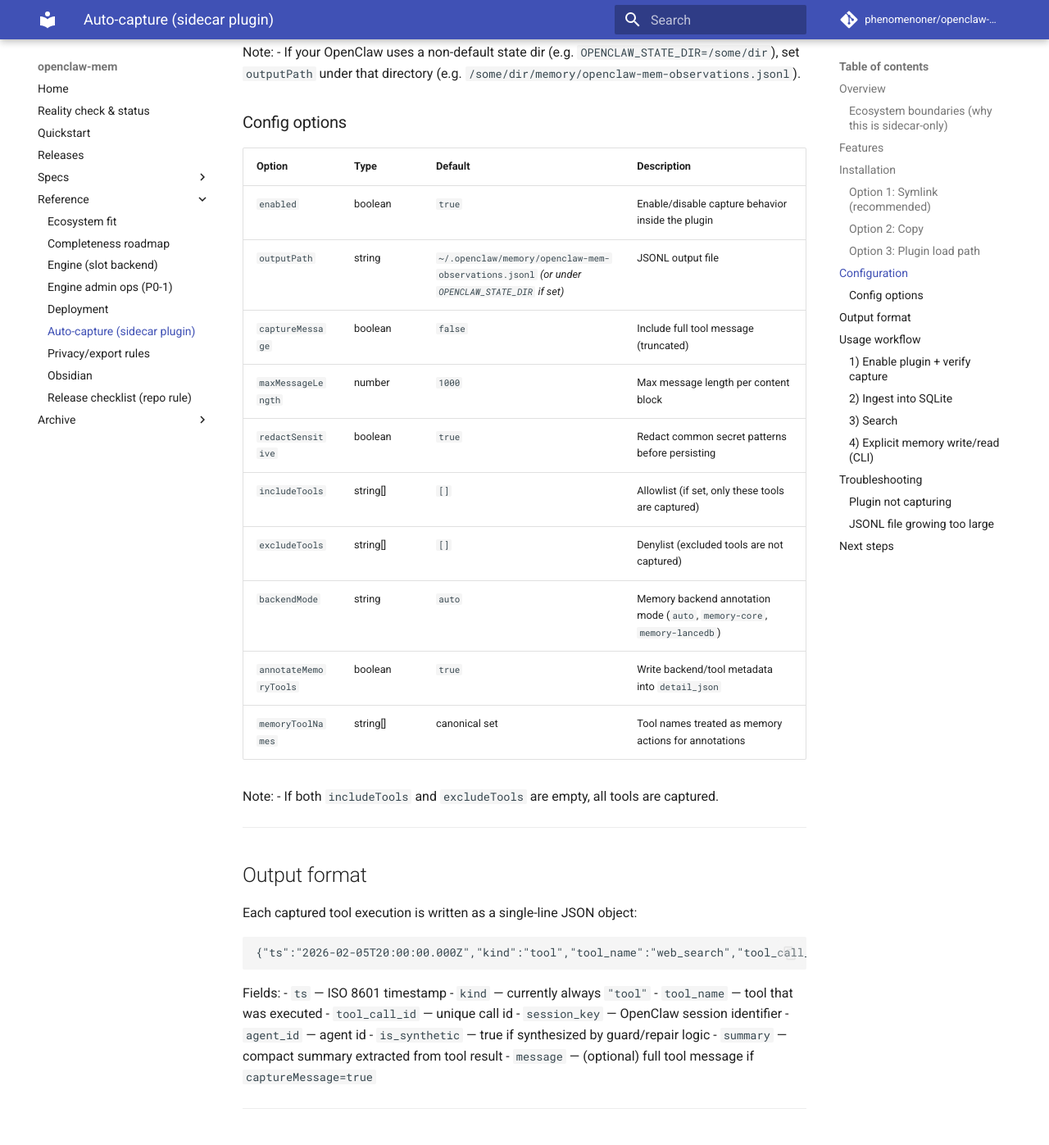
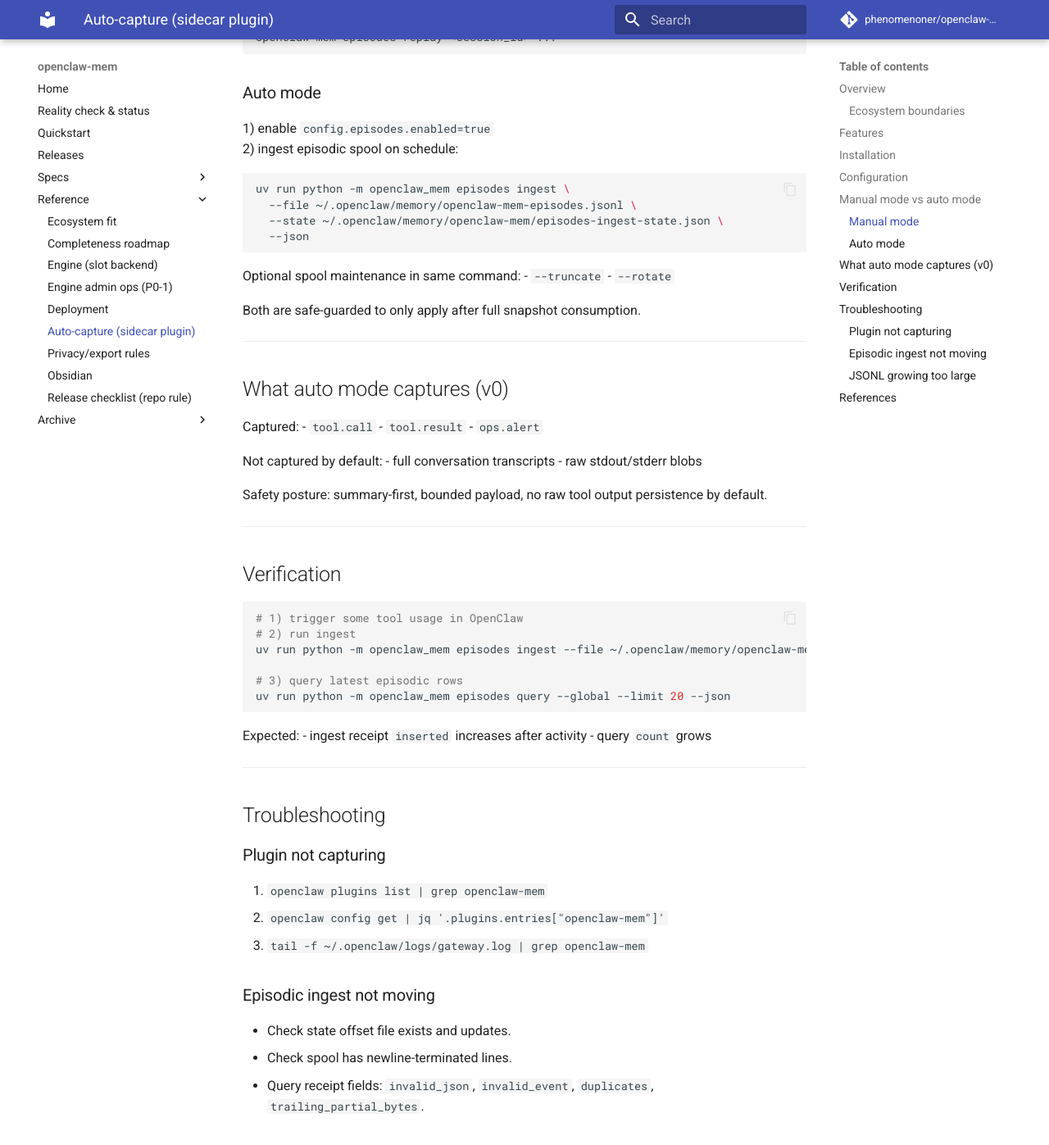
Before and after one commit to phenomenoner/openclaw-mem, an MkDocs documentation site: the page built from docs/auto-capture.md, in a window 1280 px wide and 1400 px high, scrolled down 2252 px. Shown: the top 1397 px of the window at 82% size. Built offline with MkDocs 1.6.1 and Material for MkDocs 9.7.7, drawn with Linux system fonts in a browser that asks for light colours; comment, search, counter and statistics services are not loaded; some of the changed text lies outside the part shown.

Commit message:
feat(episodes): add auto-capture spool + deterministic ingest mode

````diff
--- a/docs/auto-capture.md
+++ b/docs/auto-capture.md
@@ -1,69 +1,46 @@
 # Auto-Capture Plugin (`openclaw-mem`)
 
-Status: **PARTIAL** (capture-only; sidecar by design).
+Status: **IMPLEMENTED (sidecar)**
 
 ## Overview
 
-The OpenClaw plugin in `extensions/openclaw-mem/` is **capture-only**:
+The OpenClaw plugin in `extensions/openclaw-mem/` now supports two parallel lanes:
 
-- listens to `tool_result_persist`
-- writes compact JSONL observations for later ingestion into the local SQLite store
+1. **Observations lane** (existing)
+   - listens to `tool_result_persist`
+   - appends compact observation JSONL (`openclaw-mem-observations.jsonl`)
+2. **Episodic auto lane** (new, optional)
+   - emits bounded episodic events JSONL (`openclaw-mem-episodes.jsonl`)
+   - ingested later by `openclaw-mem episodes ingest` into SQLite table `episodic_events`
 
-For explicit long-term memory writes/reads, use CLI directly:
-- `openclaw-mem store ...`
-- `openclaw-mem hybrid ...`
+The plugin remains sidecar-only (no slot ownership).
 
-### Ecosystem boundaries (why this is sidecar-only)
+### Ecosystem boundaries
 
-- `memory-core` and `memory-lancedb` are the canonical OpenClaw memory backends.
-- `openclaw-mem` focuses on capture, local ingest/recall, and operations visibility.
-- This keeps backend migration and rollback low-risk: slot ownership stays native, while capture/audit remains continuous.
+- `memory-core` / `memory-lancedb` stay canonical slot backends.
+- `openclaw-mem` provides capture + local ingest/query + auditability.
 
-If you want the full deployment matrix, see `docs/ecosystem-fit.md`.
-
-> Note: if you want **autoRecall/autoCapture** at the *memory backend* layer, that is provided by the optional slot backend **`openclaw-mem-engine`** (not this capture-only plugin). See: `docs/mem-engine.md`.
+For backend-layer auto recall/capture, use optional `openclaw-mem-engine` (`docs/mem-engine.md`).
 
 ---
 
 ## Features
 
-✅ Automatic capture (append-only JSONL)
-✅ Include/exclude filtering for noisy tools
-✅ Smart summaries (compact extraction from tool results)
-✅ Optional message capture with truncation
-✅ Best-effort secret redaction before persisting
+✅ Observation auto-capture JSONL
+✅ Episodic auto spool (tool.call / tool.result / ops.alert)
+✅ Summary-first bounded payload/refs
+✅ Secret/output guardrails
+✅ Deterministic offset-based episodic ingest receipts
 
 ---
 
 ## Installation
 
-The plugin source is at: `extensions/openclaw-mem/`.
-
-### Option 1: Symlink (recommended)
+Plugin source: `extensions/openclaw-mem/`
 
 ```bash
-# From openclaw-mem repo root
 ln -s "$(pwd)/extensions/openclaw-mem" ~/.openclaw/plugins/openclaw-mem
 openclaw gateway restart
-```
-
-### Option 2: Copy
-
-```bash
-cp -r extensions/openclaw-mem ~/.openclaw/plugins/
-openclaw gateway restart
-```
-
-### Option 3: Plugin load path
-
-```json
-{
-  "plugins": {
-    "load": {
-      "paths": ["/path/to/openclaw-mem/extensions/openclaw-mem"]
-    }
-  }
-}
 ```
 
 ---
@@ -80,7 +57,6 @@
         "enabled": true,
         "config": {
           "outputPath": "~/.openclaw/memory/openclaw-mem-observations.jsonl",
-          "enabled": true,
           "captureMessage": false,
           "maxMessageLength": 1000,
           "redactSensitive": true,
@@ -88,7 +64,18 @@
           "annotateMemoryTools": true,
           "memoryToolNames": ["memory_search", "memory_get", "memory_store", "memory_recall", "memory_forget"],
           "includeTools": [],
-          "excludeTools": ["web_fetch"]
+          "excludeTools": ["web_fetch"],
+          "episodes": {
+            "enabled": true,
+            "outputPath": "~/.openclaw/memory/openclaw-mem-episodes.jsonl",
+            "scope": "global",
+            "captureToolCall": true,
+            "captureToolResult": true,
+            "captureOpsAlert": true,
+            "payloadCapBytes": 2048,
+            "refsCapBytes": 1024,
+            "maxSummaryLength": 220
+          }
         }
       }
     }
@@ -96,78 +83,71 @@
 }
 ```
 
-Note:
-- If your OpenClaw uses a non-default state dir (e.g. `OPENCLAW_STATE_DIR=/some/dir`), set `outputPath` under that directory (e.g. `/some/dir/memory/openclaw-mem-observations.jsonl`).
-
-### Config options
-
-| Option | Type | Default | Description |
-|--------|------|---------|-------------|
-| `enabled` | boolean | `true` | Enable/disable capture behavior inside the plugin |
-| `outputPath` | string | `~/.openclaw/memory/openclaw-mem-observations.jsonl` *(or under `OPENCLAW_STATE_DIR` if set)* | JSONL output file |
-| `captureMessage` | boolean | `false` | Include full tool message (truncated) |
-| `maxMessageLength` | number | `1000` | Max message length per content block |
-| `redactSensitive` | boolean | `true` | Redact common secret patterns before persisting |
-| `includeTools` | string[] | `[]` | Allowlist (if set, only these tools are captured) |
-| `excludeTools` | string[] | `[]` | Denylist (excluded tools are not captured) |
-| `backendMode` | string | `auto` | Memory backend annotation mode (`auto`, `memory-core`, `memory-lancedb`) |
-| `annotateMemoryTools` | boolean | `true` | Write backend/tool metadata into `detail_json` |
-| `memoryToolNames` | string[] | canonical set | Tool names treated as memory actions for annotations |
-
-Note:
-- If both `includeTools` and `excludeTools` are empty, all tools are captured.
+Important:
+- If using `OPENCLAW_STATE_DIR`, keep both spool paths under that state dir.
+- Episodic auto mode is feature-flagged via `episodes.enabled` (default false).
 
 ---
 
-## Output format
+## Manual mode vs auto mode
 
-Each captured tool execution is written as a single-line JSON object:
+### Manual mode
 
-```jsonl
-{"ts":"2026-02-05T20:00:00.000Z","kind":"tool","tool_name":"web_search","tool_call_id":"toolu_01ABC","session_key":"agent:main:main","agent_id":"main","is_synthetic":false,"summary":"searched for OpenClaw docs"}
+```bash
+openclaw-mem episodes append ...
+openclaw-mem episodes query ...
+openclaw-mem episodes replay <session_id> ...
 ```
 
-Fields:
-- `ts` — ISO 8601 timestamp
-- `kind` — currently always `"tool"`
-- `tool_name` — tool that was executed
-- `tool_call_id` — unique call id
-- `session_key` — OpenClaw session identifier
-- `agent_id` — agent id
-- `is_synthetic` — true if synthesized by guard/repair logic
-- `summary` — compact summary extracted from tool result
-- `message` — (optional) full tool message if `captureMessage=true`
+### Auto mode
+
+1) enable `config.episodes.enabled=true`
+2) ingest episodic spool on schedule:
+
+```bash
+uv run python -m openclaw_mem episodes ingest \
+  --file ~/.openclaw/memory/openclaw-mem-episodes.jsonl \
+  --state ~/.openclaw/memory/openclaw-mem/episodes-ingest-state.json \
+  --json
+```
+
+Optional spool maintenance in same command:
+- `--truncate`
+- `--rotate`
+
+Both are safe-guarded to only apply after full snapshot consumption.
 
 ---
 
-## Usage workflow
+## What auto mode captures (v0)
 
-### 1) Enable plugin + verify capture
+Captured:
+- `tool.call`
+- `tool.result`
+- `ops.alert`
+
+Not captured by default:
+- full conversation transcripts
+- raw stdout/stderr blobs
+
+Safety posture: summary-first, bounded payload, no raw tool output persistence by default.
+
+---
+
+## Verification
 
 ```bash
-tail -f ~/.openclaw/memory/openclaw-mem-observations.jsonl
+# 1) trigger some tool usage in OpenClaw
+# 2) run ingest
+uv run python -m openclaw_mem episodes ingest --file ~/.openclaw/memory/openclaw-mem-episodes.jsonl --state ~/.openclaw/memory/openclaw-mem/episodes-ingest-state.json --json
+
+# 3) query latest episodic rows
+uv run python -m openclaw_mem episodes query --global --limit 20 --json
 ```
 
-### 2) Ingest into SQLite
-
-```bash
-cd /path/to/openclaw-mem
-uv run --python 3.13 --frozen -- python -m openclaw_mem ingest \
-  --file ~/.openclaw/memory/openclaw-mem-observations.jsonl --json
-```
-
-### 3) Search
-
-```bash
-uv run --python 3.13 --frozen -- python -m openclaw_mem search "web_search" --json
-```
-
-### 4) Explicit memory write/read (CLI)
-
-```bash
-uv run --python 3.13 --frozen -- python -m openclaw_mem store "Prefer dark theme" --category preference --importance 0.8 --json
-uv run --python 3.13 --frozen -- python -m openclaw_mem hybrid "theme preference" --limit 5 --json
-```
+Expected:
+- ingest receipt `inserted` increases after activity
+- query `count` grows
 
 ---
 
@@ -175,31 +155,26 @@
 
 ### Plugin not capturing
 
-1. Check plugin is loaded:
-   ```bash
-   openclaw plugins list | grep openclaw-mem
-   ```
+1. `openclaw plugins list | grep openclaw-mem`
+2. `openclaw config get | jq '.plugins.entries["openclaw-mem"]'`
+3. `tail -f ~/.openclaw/logs/gateway.log | grep openclaw-mem`
 
-2. Check config:
-   ```bash
-   openclaw config get | jq '.plugins.entries["openclaw-mem"]'
-   ```
+### Episodic ingest not moving
 
-3. Check logs:
-   ```bash
-   tail -f ~/.openclaw/logs/gateway.log | grep openclaw-mem
-   ```
+- Check state offset file exists and updates.
+- Check spool has newline-terminated lines.
+- Query receipt fields: `invalid_json`, `invalid_event`, `duplicates`, `trailing_partial_bytes`.
 
-### JSONL file growing too large
+### JSONL growing too large
 
-1. Reduce scope (`excludeTools` or `includeTools`)
-2. Keep `captureMessage=false`
-3. Rotate JSONL periodically (see `docs/deployment.md`)
+- tighten include/exclude tool filters
+- keep `captureMessage=false`
+- schedule `episodes ingest --rotate` or external log rotation
 
 ---
 
-## Next steps
+## References
 
-- Deployment patterns: `docs/deployment.md`
-- Privacy/export rules: `docs/privacy-export-rules.md`
-- Learning loop (PAI-inspired, openclaw-mem-governed): `docs/thought-links.md` (section 11) + `docs/roadmap.md` (Feedback loop)
+- `docs/specs/episodic-events-ledger-v0.md`
+- `docs/specs/episodic-auto-capture-v0.md`
+- `docs/deployment.md`
--- a/docs/deployment.md
+++ b/docs/deployment.md
@@ -202,6 +202,30 @@
 # Add line (runs every 5 minutes)
 */5 * * * * cd /opt/openclaw-mem && uv run --python 3.13 -- python -m openclaw_mem harvest --source $HOME/.openclaw/memory/openclaw-mem-observations.jsonl --no-embed --no-update-index --json >> $HOME/.openclaw/logs/openclaw-mem-harvest.log 2>&1
 ```
+
+## 2B. Episodic auto-mode ingestion (new)
+
+When `plugins.entries["openclaw-mem"].config.episodes.enabled=true`, schedule episodic ingest every 1–5 minutes.
+
+### Cron (silent on green)
+
+```bash
+*/2 * * * * cd /opt/openclaw-mem && uv run --python 3.13 -- python -m openclaw_mem episodes ingest --file ~/.openclaw/memory/openclaw-mem-episodes.jsonl --state ~/.openclaw/memory/openclaw-mem/episodes-ingest-state.json --json >/dev/null 2>&1
+```
+
+Optional daily spool rotate:
+
+```bash
+7 0 * * * cd /opt/openclaw-mem && uv run --python 3.13 -- python -m openclaw_mem episodes ingest --file ~/.openclaw/memory/openclaw-mem-episodes.jsonl --state ~/.openclaw/memory/openclaw-mem/episodes-ingest-state.json --rotate --json >/dev/null 2>&1
+```
+
+Verification:
+
+```bash
+uv run python -m openclaw_mem episodes query --global --limit 20 --json
+```
+
+Expected: `count` increases after tool activity.
 
 ## 3. Log Rotation
 
--- /dev/null
+++ b/docs/specs/episodic-auto-capture-v0.md
@@ -0,0 +1,129 @@
+# Episodic Auto-Capture v0 (spool + deterministic ingest)
+
+Status: **IMPLEMENTED (dev)**
+
+Owner: `openclaw-mem` sidecar plugin + CLI
+
+## 1) What this adds
+
+`openclaw-mem` now supports an **episodic auto mode** that is intentionally split into two stages:
+
+1. **Node plugin capture** (`extensions/openclaw-mem`)
+   - emits bounded episodic event JSONL lines to a local spool file
+   - does **not** write SQLite directly
+2. **Python ingest** (`openclaw-mem episodes ingest`)
+   - reads only new bytes (offset state file)
+   - appends deterministic rows into `episodic_events`
+
+This keeps runtime writes simple and rollback-safe while preserving deterministic receipts.
+
+---
+
+## 2) Captured vs not captured (v0)
+
+### Captured automatically
+
+- `tool.call` (synthetic from `tool_result_persist` context)
+- `tool.result`
+- `ops.alert`
+  - tool-result failure-pattern alerts (bounded signal only)
+  - `agent_end` unsuccessful turn alert
+
+### Not captured automatically (default)
+
+- full conversation transcripts (`conversation.user` / `conversation.assistant`)
+- raw tool stdout/stderr payloads
+- unbounded tool result blobs
+
+Conversation events remain **manual mode** in v0 (`episodes append`) unless explicitly added in future revisions.
+
+---
+
+## 3) Safety posture
+
+Default posture is **summary-first + bounded payloads**:
+
+- summary is short, redaction-aware text
+- payload/refs are bounded by byte caps
+- known output-like fields (`stdout`, `stderr`, etc.) are dropped/redacted before insert
+- ingest applies guardrails against secret-like or tool-output-like fragments
+- SQLite query remains summary-only unless `--include-payload` is requested
+
+No raw stdout/stderr storage by default.
+
+---
+
+## 4) Config knobs (plugin)
+
+`~/.openclaw/openclaw.json` under `plugins.entries["openclaw-mem"].config.episodes`:
+
+```jsonc
+{
+  "enabled": false,
+  "outputPath": "memory/openclaw-mem-episodes.jsonl",
+  "scope": "global",
+  "captureToolCall": true,
+  "captureToolResult": true,
+  "captureOpsAlert": true,
+  "payloadCapBytes": 2048,
+  "refsCapBytes": 1024,
+  "maxSummaryLength": 220
+}
+```
+
+Notes:
+- `enabled=false` is the safe default (feature-flag rollback path).
+- `outputPath` is resolved under effective OpenClaw state dir when relative.
+
+---
+
+## 5) Ingest command + state model
+
+```bash
+openclaw-mem episodes ingest \
+  --file ~/.openclaw/memory/openclaw-mem-episodes.jsonl \
+  --state ~/.openclaw/memory/openclaw-mem/episodes-ingest-state.json \
+  --json
+```
+
+State file schema: `openclaw-mem.episodes.ingest.state.v0`
+
+Core behavior:
+- reads from `offset` → current snapshot end
+- ingests only complete lines (trailing partial line waits for next run)
+- skips invalid JSON lines and invalid events with bounded error sample
+- dedupe via unique `event_id`
+- deterministic receipt includes processed SHA-256 and counters
+
+Optional maintenance flags:
+- `--truncate`: truncate spool only when fully consumed and unchanged during run
+- `--rotate`: rotate spool to timestamped `.ingested` file only when fully consumed and unchanged
+
+---
+
+## 6) Cron wiring (example)
+
+Every 2 minutes, silent on green:
+
+```bash
+*/2 * * * * cd /opt/openclaw-mem && uv run --python 3.13 -- python -m openclaw_mem episodes ingest --file ~/.openclaw/memory/openclaw-mem-episodes.jsonl --state ~/.openclaw/memory/openclaw-mem/episodes-ingest-state.json --json >/dev/null 2>&1
+```
+
+Optional daily spool rotation (if you prefer file GC in same command):
+
+```bash
+5 0 * * * cd /opt/openclaw-mem && uv run --python 3.13 -- python -m openclaw_mem episodes ingest --file ~/.openclaw/memory/openclaw-mem-episodes.jsonl --state ~/.openclaw/memory/openclaw-mem/episodes-ingest-state.json --rotate --json >/dev/null 2>&1
+```
+
+---
+
+## 7) Rollback
+
+Immediate rollback (no schema drop):
+1. set `plugins.entries.openclaw-mem.config.episodes.enabled=false`
+2. disable/stop ingest cron job
+
+Manual-mode episodic commands continue to work:
+- `episodes append/query/replay/redact/gc`
+
+No DB migration rollback is required for disable-only rollback.
--- a/mkdocs.yml
+++ b/mkdocs.yml
@@ -34,6 +34,8 @@
   - Releases: https://github.com/phenomenoner/openclaw-mem/releases
   - Specs:
       - Docs memory (hybrid search v0): specs/docs-memory-hybrid-search-v0.md
+      - Episodic events ledger (v0): specs/episodic-events-ledger-v0.md
+      - Episodic auto-capture (v0): specs/episodic-auto-capture-v0.md
       - Graphic memory (GraphRAG-lite PRD): specs/graphic-memory-graphrag-lite-prd.md
   - Reference:
       - Ecosystem fit: ecosystem-fit.md
````
Also changed, not shown: CHANGELOG.md (+13 -0 lines), README.md (+57 -9 lines), docs/specs/episodic-events-ledger-v0.md (+2 -0 lines), 5 other files.
